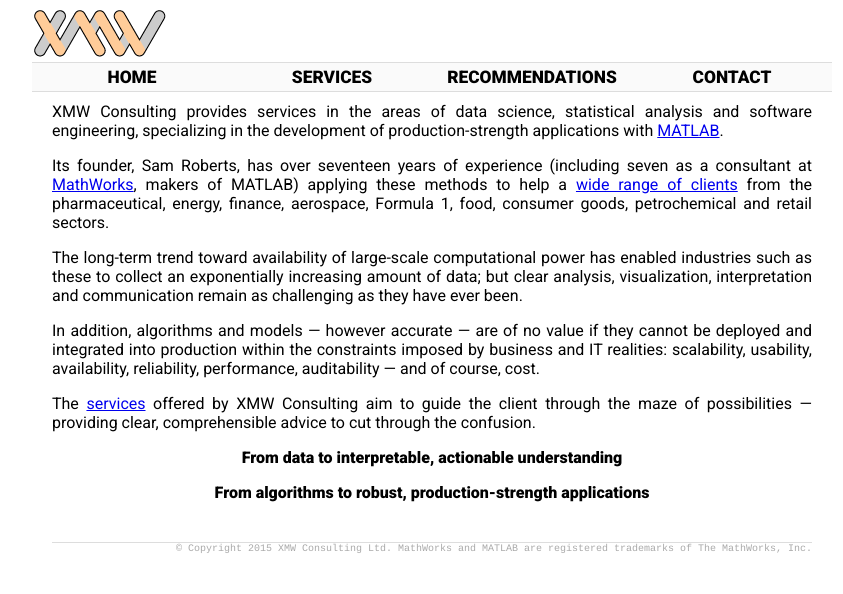
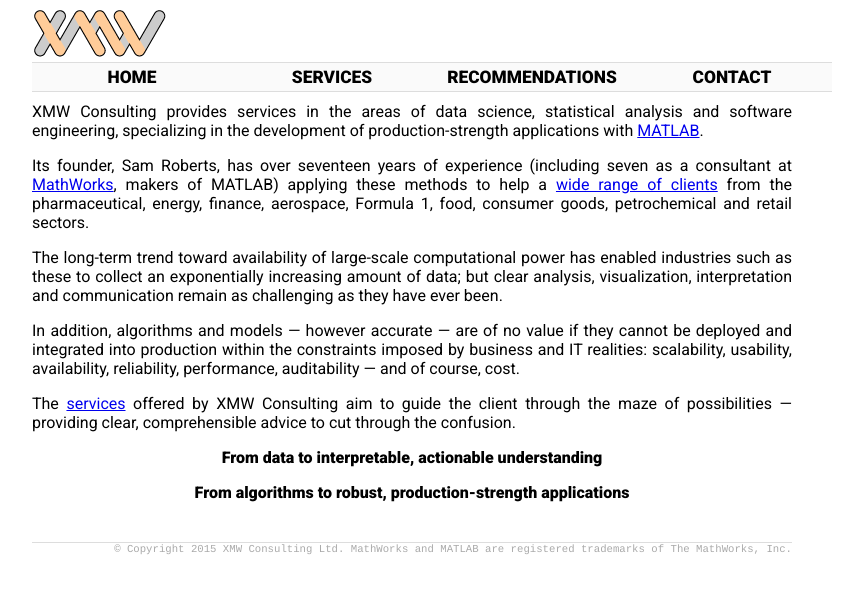
Before and after one commit to xmwconsulting/xmwconsulting.github.io, a Jekyll site: the page built from index.html, in a window 1280 px wide. Shown: the top 594 px of the page, without its empty margins (208-1051 px from the left). Built offline with Jekyll 4.4.1, drawn with Linux system fonts in a browser that asks for light colours.

Commit message:
Better max width and margins

```diff
--- a/css/main.css
+++ b/css/main.css
@@ -1,7 +1,11 @@
 @charset "utf-8";
 
+html {
+    font-family: 'Roboto', sans-serif;
+}
+
 body {
-    width: 800px;
+    max-width: 800px;
     margin-left: auto;
     margin-right: auto;
 }
@@ -11,22 +15,17 @@
 }
 
 main {
-    width: 760px;
-    margin-left: auto;
-    margin-right: auto;
-    font-family: 'Roboto', sans-serif;
+    max-width: 760px;
     font-size:12pt;
     text-align:justify;
 }
 
 footer {
-    width: 760px;
-    margin-left: auto;
-    margin-right: auto;
+    max-width: 760px;
     margin-top: 40px;
     border-top: thin solid #DDDDDD;
     font-family: Courier;
-    font-size: 7.5pt;
+    font-size: 8pt;
     text-align: right;
     color: #AAAAAA;
 }
@@ -49,7 +48,6 @@
     padding: 4px;
     text-decoration: none;
     text-transform: uppercase;
-    font-family: 'Roboto', sans-serif;
     font-size: 13pt;
     background-color: #FAFAFA;
     border-top: thin solid #DDDDDD;
```
